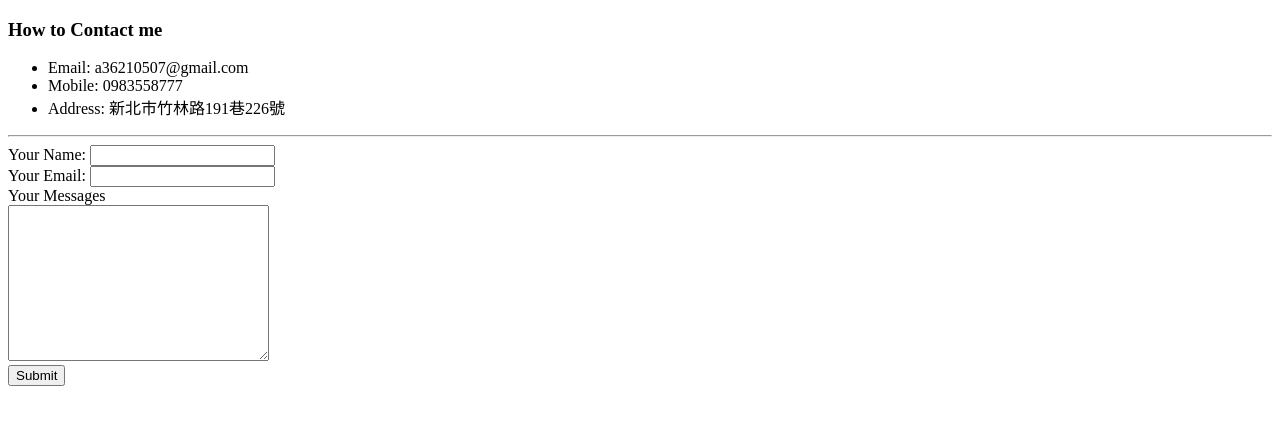
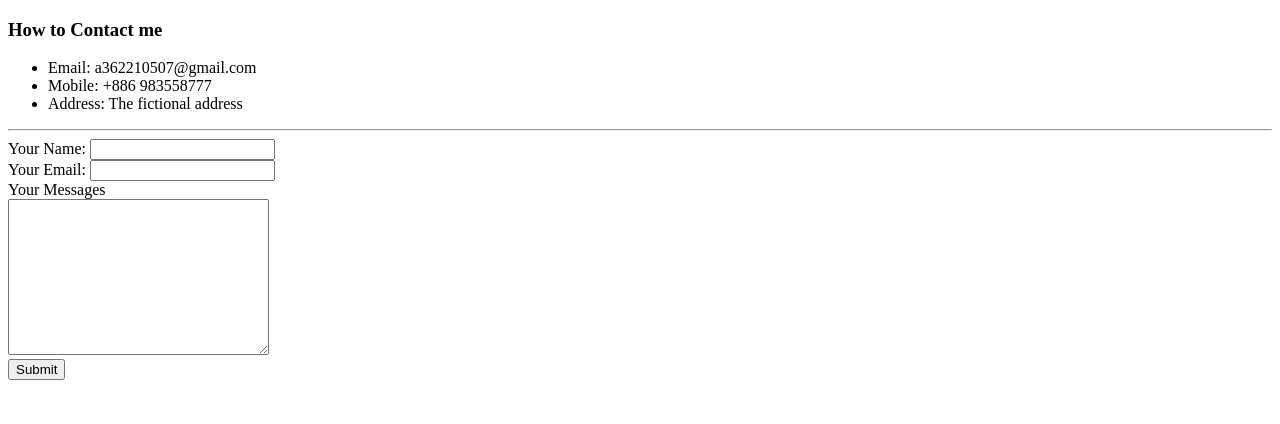
Before and after one commit to CF-Cao/CV, a plain HTML site: page Contact Information.html in a window 1280 px wide. Drawn offline with Linux system fonts and the light colour scheme.

Commit message:
Change contact information
Change into fictional information

```diff
--- a/Contact Information.html
+++ b/Contact Information.html
@@ -6,9 +6,9 @@
   <body>
     <h3>How to Contact me</h3>
     <ul>
-      <li>Email: a36210507@gmail.com</li>
-      <li>Mobile: 0983558777</li>
-      <li>Address: 新北市竹林路191巷226號</li>
+      <li>Email: a362210507@gmail.com</li>
+      <li>Mobile: +886 983558777</li>
+      <li>Address: The fictional address</li>
     </ul>
 
     <hr>
```
